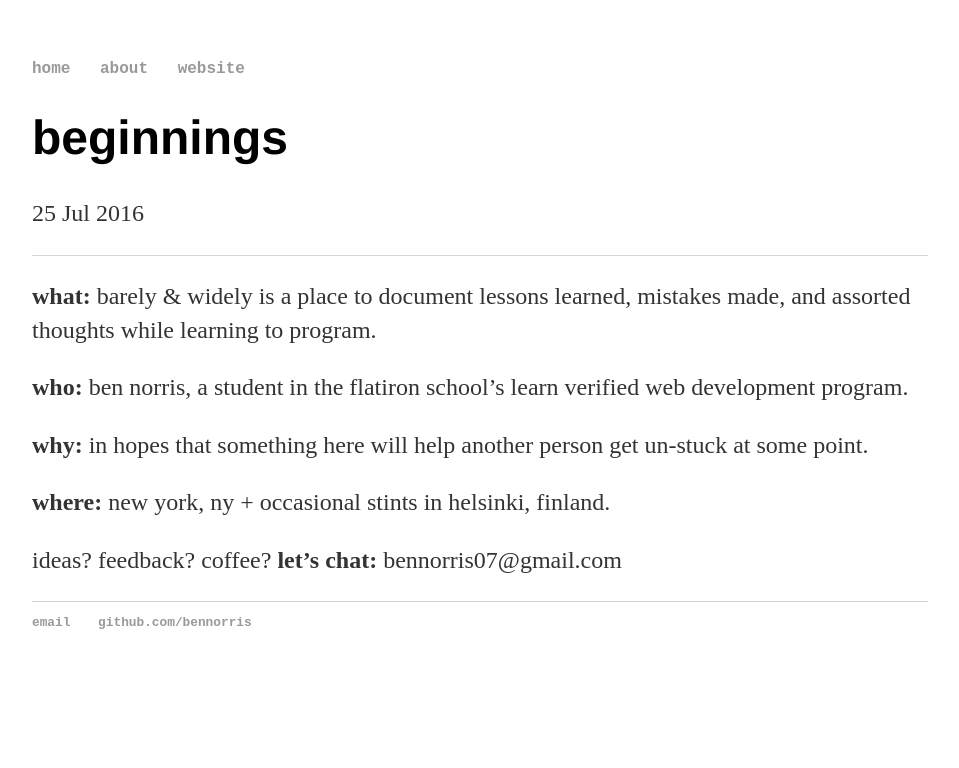
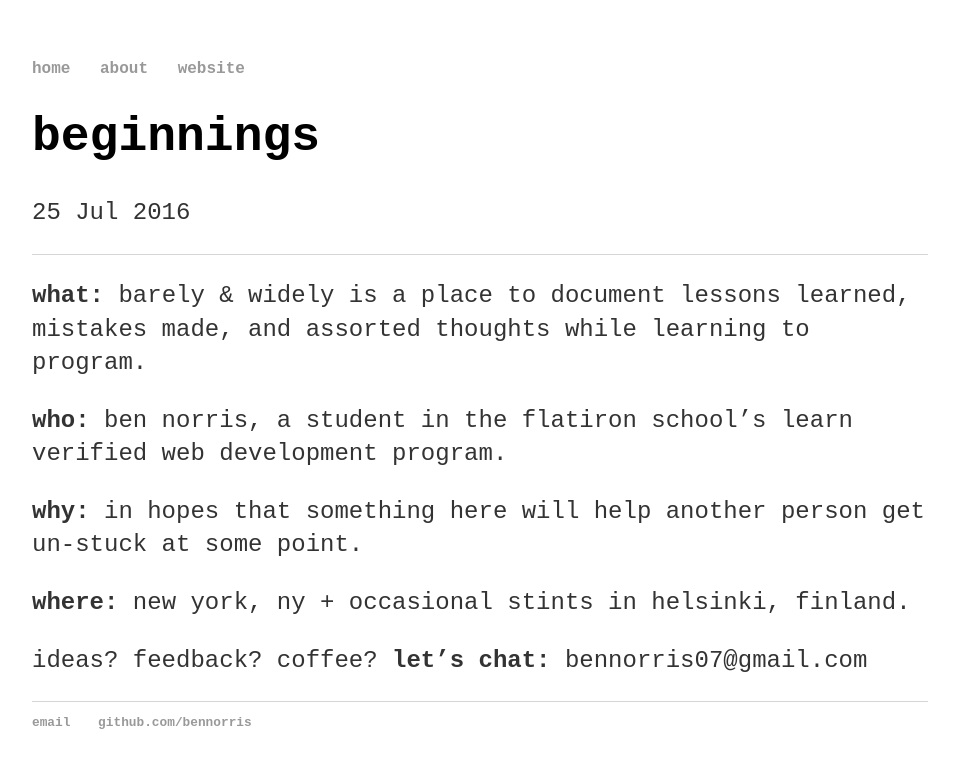
Before and after one commit to bennorris/blog, a Jekyll site: the page built from _posts/2016-07-25-beginnings.md, in a window 1280 px wide. Shown: the top 768 px of the page, without its empty margins (160-1119 px from the left). Built offline with Jekyll 4.4.1, drawn with Linux system fonts in a browser that asks for light colours.

Commit message:
font updates

```diff
--- a/_layouts/post.html
+++ b/_layouts/post.html
@@ -16,11 +16,11 @@
 	    		</ul>
 			</nav>
       <header id="post-head">
-      <h1>{{ page.title }}</h1>
-      <p class="meta">{{ page.date | date_to_string }}</p>
+      <h1 id="font-fix">{{ page.title }}</h1>
+      <p id="font-fix" class="meta">{{ page.date | date_to_string }}</p>
       </header>
 
-      <div class="post">
+      <div class="post" id="font-fix">
         {{ content }}
       </div>
 			<footer>
--- a/index.html
+++ b/index.html
@@ -5,8 +5,9 @@ title: barely &amp; widely
 <div class="blurb">
   <h1 id="font-fix">{{ page.title }}</h1>
 	<h3 id="font-fix">thoughts on code.</h3>
+	<h3>---</h3>
+	<h2 id="font-fix">posts:</h2>
 	<ul>
-	<h2 id="font-fix">posts:</h2>
-	<li id="font-fix"><a href="http://bennorris.github.io/blog/2016/07/25/beginnings">beginnings</a> »<span>july 25, 2016</span></li>
+	<li id="font-fix"><a href="http://bennorris.github.io/blog/2016/07/25/beginnings">beginnings</a> « <span>july 25, 2016</span></li>
 	</ul>
 </div>
```
